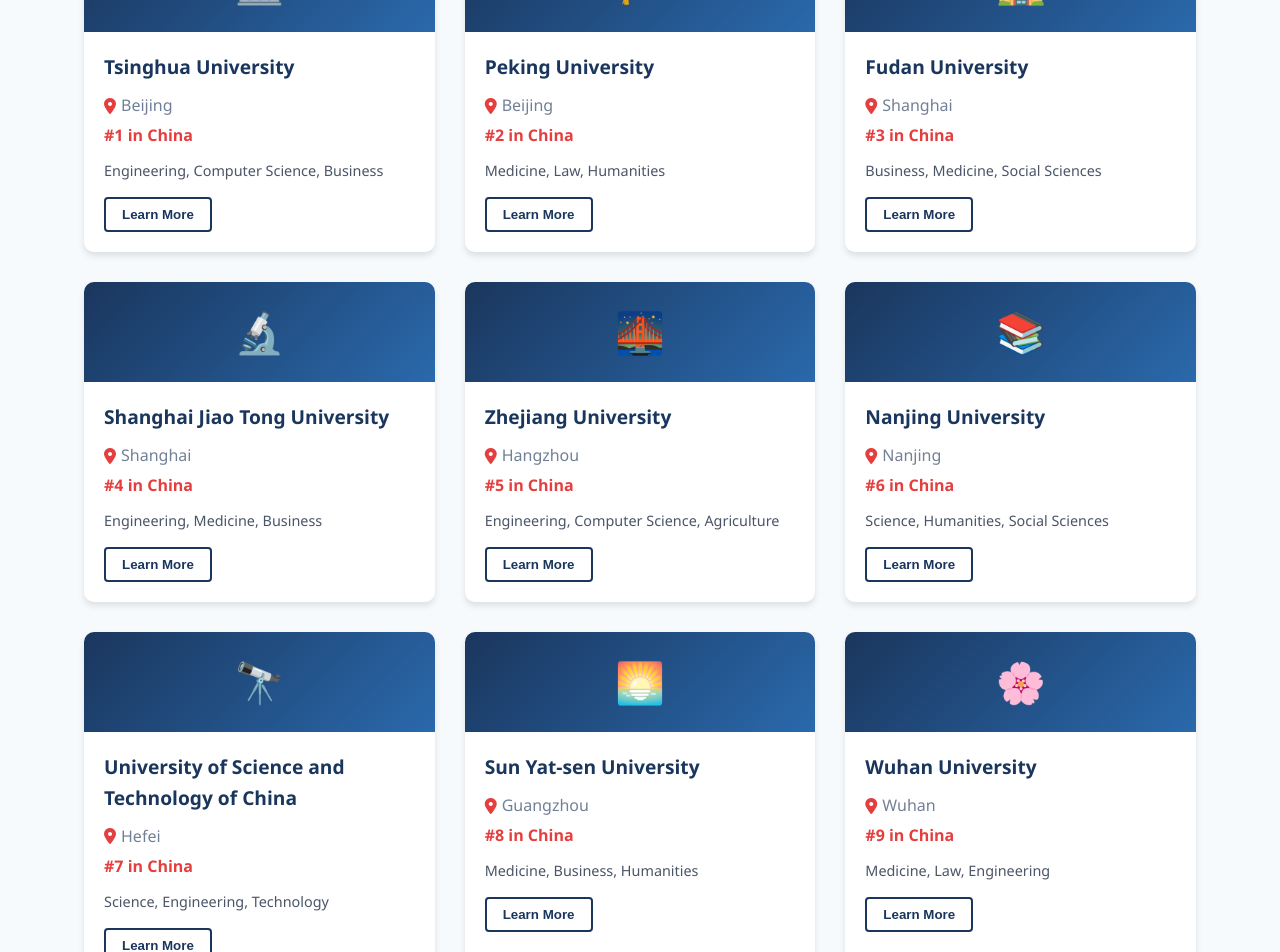
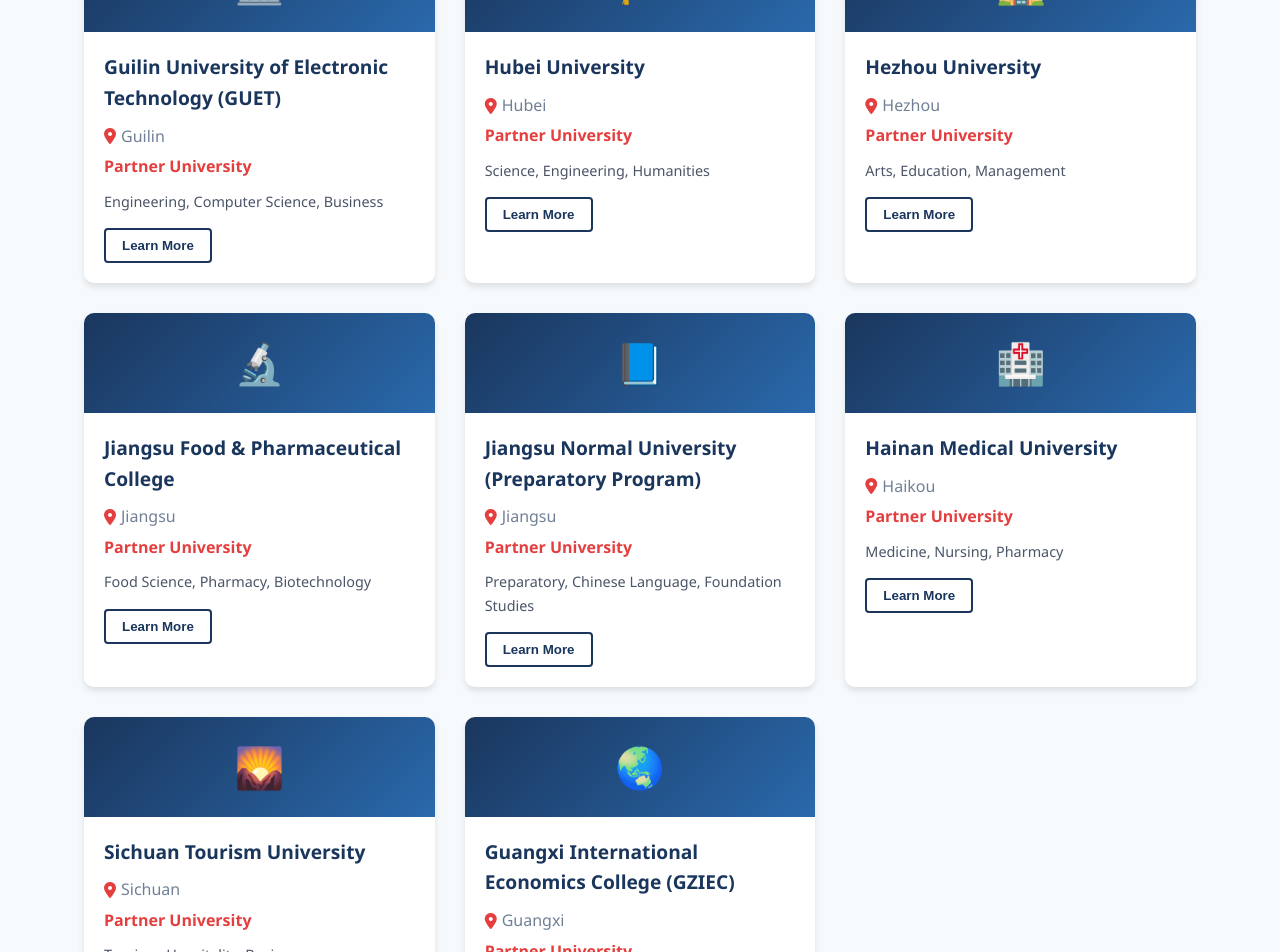
Before and after one commit to Ramilbey/dragonpath, a React (Create React App) app: page / in a window 1280 px wide. Shown: the part 2240-3192 px from the top of the page. Built offline with nearby package versions, Linux system fonts and the light colour scheme.

Commit message:
change uni name and add more info

```diff
--- a/src/components/Universities/Universities.css
+++ b/src/components/Universities/Universities.css
@@ -81,3 +81,49 @@
     background: #1a365d;
     color: white;
   }
+
+
+  /* Modal overlay */
+.uni-modal {
+    position: fixed;
+    top: 0;
+    left: 0;
+    width: 100%;
+    height: 100%;
+    background: rgba(0,0,0,0.6);
+    display: flex;
+    align-items: center;
+    justify-content: center;
+    z-index: 1000;
+  }
+
+  /* Modal box */
+  .uni-modal-content {
+    background: #fff;
+    padding: 25px;
+    border-radius: 10px;
+    width: 90%;
+    max-width: 600px;
+    box-shadow: 0 5px 20px rgba(0,0,0,0.2);
+    animation: fadeInUp 0.3s ease;
+  }
+
+  /* Close button */
+  .uni-modal-close {
+    float: right;
+    font-size: 1.5rem;
+    cursor: pointer;
+    color: #333;
+  }
+
+  /* Animation */
+  @keyframes fadeInUp {
+    from {
+      opacity: 0;
+      transform: translateY(30px);
+    }
+    to {
+      opacity: 1;
+      transform: translateY(0);
+    }
+  }
--- a/src/components/Universities/Universities.js
+++ b/src/components/Universities/Universities.js
@@ -1,78 +1,74 @@
 // src/components/Universities/Universities.js
-import React from 'react';
+import React, { useState } from 'react';
 import './Universities.css';
 
 const Universities = () => {
+  const [selectedUni, setSelectedUni] = useState(null);
+
   const universities = [
     {
-      name: 'Tsinghua University',
-      location: 'Beijing',
-      ranking: '#1 in China',
+      name: 'Guilin University of Electronic Technology (GUET)',
+      location: 'Guilin',
+      ranking: 'Partner University',
       programs: 'Engineering, Computer Science, Business',
-      logo: '🏛️'
+      logo: '🏛️',
+      extra: 'GUET is known for strong electronic engineering programs and partnerships with global tech companies.'
     },
     {
-      name: 'Peking University',
-      location: 'Beijing',
-      ranking: '#2 in China',
-      programs: 'Medicine, Law, Humanities',
-      logo: '🎓'
+      name: 'Hubei University',
+      location: 'Hubei',
+      ranking: 'Partner University',
+      programs: 'Science, Engineering, Humanities',
+      logo: '🎓',
+      extra: 'Hubei University is one of the oldest in central China and offers diverse cultural exchange programs.'
     },
     {
-      name: 'Fudan University',
-      location: 'Shanghai',
-      ranking: '#3 in China',
-      programs: 'Business, Medicine, Social Sciences',
-      logo: '🏫'
+      name: 'Hezhou University',
+      location: 'Hezhou',
+      ranking: 'Partner University',
+      programs: 'Arts, Education, Management',
+      logo: '🏫',
+      extra: 'Hezhou University focuses on applied sciences and regional development projects.'
     },
     {
-      name: 'Shanghai Jiao Tong University',
-      location: 'Shanghai',
-      ranking: '#4 in China',
-      programs: 'Engineering, Medicine, Business',
-      logo: '🔬'
+      name: 'Jiangsu Food & Pharmaceutical College',
+      location: 'Jiangsu',
+      ranking: 'Partner University',
+      programs: 'Food Science, Pharmacy, Biotechnology',
+      logo: '🔬',
+      extra: 'Specializes in pharmaceutical research and food technology innovation.'
     },
     {
-      name: 'Zhejiang University',
-      location: 'Hangzhou',
-      ranking: '#5 in China',
-      programs: 'Engineering, Computer Science, Agriculture',
-      logo: '🌉'
+      name: 'Jiangsu Normal University (Preparatory Program)',
+      location: 'Jiangsu',
+      ranking: 'Partner University',
+      programs: 'Preparatory, Chinese Language, Foundation Studies',
+      logo: '📘',
+      extra: 'JSNU preparatory program is designed for international students to prepare for bachelor’s studies in China.'
     },
     {
-      name: 'Nanjing University',
-      location: 'Nanjing',
-      ranking: '#6 in China',
-      programs: 'Science, Humanities, Social Sciences',
-      logo: '📚'
+      name: 'Hainan Medical University',
+      location: 'Haikou',
+      ranking: 'Partner University',
+      programs: 'Medicine, Nursing, Pharmacy',
+      logo: '🏥',
+      extra: 'Hainan Medical University is famous for its tropical medicine and healthcare training.'
     },
     {
-      name: 'University of Science and Technology of China',
-      location: 'Hefei',
-      ranking: '#7 in China',
-      programs: 'Science, Engineering, Technology',
-      logo: '🔭'
+      name: 'Sichuan Tourism University',
+      location: 'Sichuan',
+      ranking: 'Partner University',
+      programs: 'Tourism, Hospitality, Business',
+      logo: '🌄',
+      extra: 'STU focuses on tourism management and hospitality, with practical training in Sichuan’s cultural hotspots.'
     },
     {
-      name: 'Sun Yat-sen University',
-      location: 'Guangzhou',
-      ranking: '#8 in China',
-      programs: 'Medicine, Business, Humanities',
-      logo: '🌅'
-    },
-    {
-      name: 'Wuhan University',
-      location: 'Wuhan',
-      ranking: '#9 in China',
-      programs: 'Medicine, Law, Engineering',
-      logo: '🌸'
-    },
-    {
-      name: 'Harbin Institute of Technology',
-      location: 'Harbin',
-      ranking: '#10 in China',
-      programs: 'Engineering, Aerospace, Computer Science',
-      logo: '❄️'
+      name: 'Guangxi International Economics College (GZIEC)',
+      location: 'Guangxi',
+      ranking: 'Partner University',
+      programs: 'Economics, Business, International Trade',
+      logo: '🌏',
+      extra: 'GZIEC emphasizes international trade and cross-border business education.'
     }
   ];
 
@@ -94,12 +90,31 @@
                 <p className="uni-location"><i className="fas fa-map-marker-alt"></i> {uni.location}</p>
                 <p className="uni-ranking">{uni.ranking}</p>
                 <p className="uni-programs">{uni.programs}</p>
-                <button className="btn-outline">Learn More</button>
+                <button
+                  className="btn-outline"
+                  onClick={() => setSelectedUni(uni)}
+                >
+                  Learn More
+                </button>
               </div>
             </div>
           ))}
         </div>
       </div>
+
+      {/* Modal */}
+      {selectedUni && (
+        <div className="uni-modal">
+          <div className="uni-modal-content">
+            <span className="uni-modal-close" onClick={() => setSelectedUni(null)}>&times;</span>
+            <h2>{selectedUni.name}</h2>
+            <p><strong>Location:</strong> {selectedUni.location}</p>
+            <p><strong>Ranking:</strong> {selectedUni.ranking}</p>
+            <p><strong>Programs:</strong> {selectedUni.programs}</p>
+            <p>{selectedUni.extra}</p>
+          </div>
+        </div>
+      )}
     </section>
   );
 };
```
